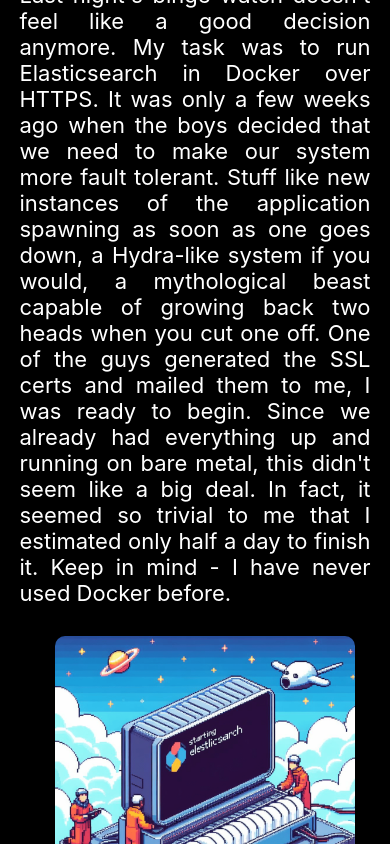
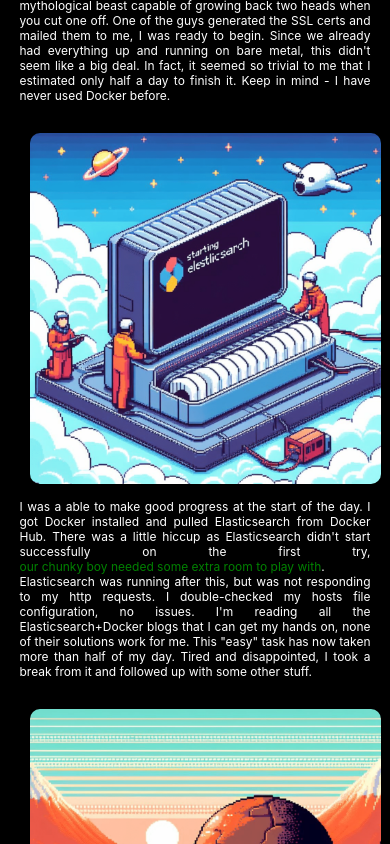
Before and after one commit to wiserdivisor/vreddy.org, a React (Create React App) app: page /blog/a_tale_of_two_ports.html in a window 390 px wide. Shown: the part 980-1824 px from the top of the page. Built offline with nearby package versions, Linux system fonts and the light colour scheme.

Commit message:
responsive UI for blog posts - font

```diff
--- a/src/component/blog_catalog.css
+++ b/src/component/blog_catalog.css
@@ -22,7 +22,7 @@
 }
 
 .grid-item {
-  width: 300px;
+  max-width: 300px;
   height: auto;
   border-radius: 10px;
   display: flex;
--- a/src/component/blog_post.css
+++ b/src/component/blog_post.css
@@ -8,7 +8,8 @@
 }
 
 .thumbnail {
-  width: 300px;
+  width: 100%;
+  max-width: 300px;
   border-radius: 10px;
 }
 
@@ -21,7 +22,7 @@
 }
 
 .in-article-image-container > img {
-  width: 300px;
+  width: 100%;
   border-radius: 10px;
 }
 
@@ -36,7 +37,6 @@
 }
 
 .post-content {
-  font-size:22px;
   text-align: justify;
   margin: 30px 0px 0px 0px;
 }
@@ -60,3 +60,19 @@
     font-size: 24px;
   }
 }
+
+@media (width < 500px) {
+  .post-content {
+    font-size: 12px;
+  }
+}
+@media (500px < width < 800px) {
+  .post-content {
+    font-size: 14px;
+  }
+}
+@media (800px < width) {
+  .post-content {
+    font-size: 16px;
+  }
+}
--- a/src/component/home.css
+++ b/src/component/home.css
@@ -64,6 +64,7 @@
 }
 
 .inyourface {
+  color: #f2f2f2;
   font-size: 32px;
   font-weight: bold;
   margin: 0px 0px 50px 0px;
--- a/src/component/home.js
+++ b/src/component/home.js
@@ -11,7 +11,7 @@
 
       <div className="inyourface">
         LOOKING FOR A
-        <p style={{ color:"red", display: "inline" }}> 10X </p>
+        <p style={{ color:"#ff3333", display: "inline" }}> 10X </p>
         DEV?
       </div>
 
```
